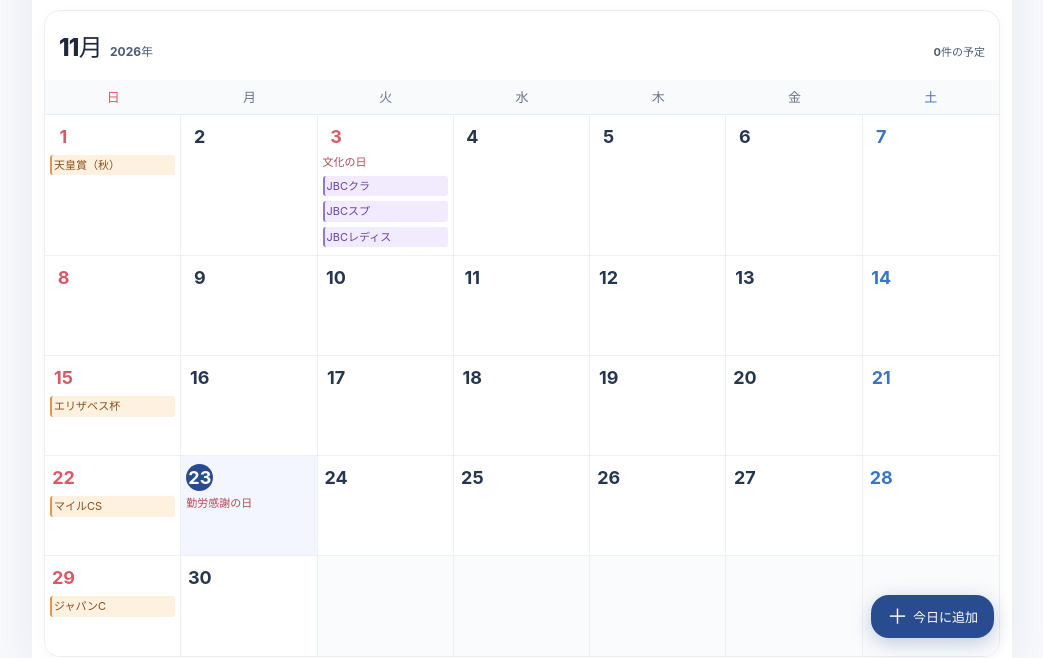
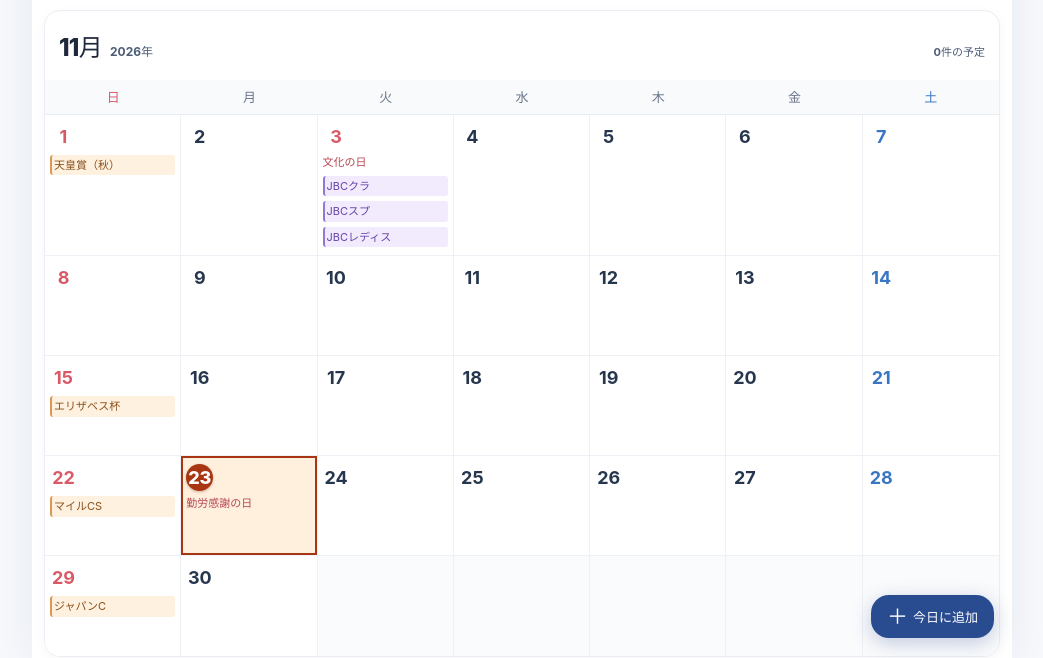
Before and after one commit to saikinorihito-star/nagame-calendar, a plain HTML site: page index.html in a window 1280 px wide. Shown: the part 142-800 px from the top of the page, without its empty margins (118-1161 px from the left). Drawn offline with Linux system fonts and the light colour scheme.

Commit message:
Make today's date high-contrast with a terracotta highlight

```diff
--- a/index.html
+++ b/index.html
@@ -11,7 +11,7 @@
   <link rel="manifest" href="./manifest.webmanifest?v=20261112-warm-icon">
   <link rel="apple-touch-icon" href="./icon-warm-192.png">
   <link rel="icon" href="./icon-warm-192.png">
-  <link rel="stylesheet" href="./styles.css?v=20261116-palette9">
+  <link rel="stylesheet" href="./styles.css?v=20261123-today-contrast">
   <title>ながめるカレンダー</title>
 </head>
 <body>
--- a/styles.css
+++ b/styles.css
@@ -207,7 +207,9 @@ button:focus-visible,input:focus-visible,select:focus-visible {
 .day:active:not(.empty) {
   background:#edf4ff}
 .day.today {
-  background:#f3f6ff}
+  /* 今日のセルを暖色で明確に区別 */
+  background:#fff0de;
+  box-shadow:inset 0 0 0 2px #a83612;}
 .day.is-sunday .day-number,.day.is-holiday .day-number {
   color:var(--red)}
 .day.is-saturday .day-number {
@@ -222,10 +224,12 @@ button:focus-visible,input:focus-visible,select:focus-visible {
   min-width:27px;
   width:27px;
   height:27px}
-.today .day-number {
-  background:var(--primary);
+.day.today .day-number {
+  background:#a83612;
   color:#fff!important;
-  border-radius:50%}
+  border-radius:50%;
+  font-weight:850;
+  box-shadow:0 1px 3px #84290e55;}
 /* 高さを制限せず、日本語は自然な位置で、長い英数字もセル内で折り返す。 */
 .holiday-label,.event-pill,.race-pill {
   min-width:0;
--- a/sw.js
+++ b/sw.js
@@ -1,7 +1,7 @@
 // 静的ファイルもネット接続時には最新版を優先し、自動更新後の古い表示を防止。
 // オフライン時だけ前回取得したファイルを使用する。
-const CACHE='nagame-calendar-static-v13-palette9';
-const ASSETS=['./','./index.html','./styles.css?v=20261116-palette9','./app.js?v=20261116-palette9','./market.js?v=20261106-index-cards','./holidays.js','./races.js','./data/holidays.json','./data/races.json','./manifest.webmanifest','./icon-warm-192.png','./icon-warm-512.png'];
+const CACHE='nagame-calendar-static-v14-today-contrast';
+const ASSETS=['./','./index.html','./styles.css?v=20261123-today-contrast','./app.js?v=20261116-palette9','./market.js?v=20261106-index-cards','./holidays.js','./races.js','./data/holidays.json','./data/races.json','./manifest.webmanifest','./icon-warm-192.png','./icon-warm-512.png'];
 const paths=new Set(ASSETS.map(asset=>new URL(asset,self.registration.scope).pathname));
 self.addEventListener('install',event=>{
   event.waitUntil(caches.open(CACHE).then(cache=>cache.addAll(ASSETS)).then(()=>self.skipWaiting()));
```
